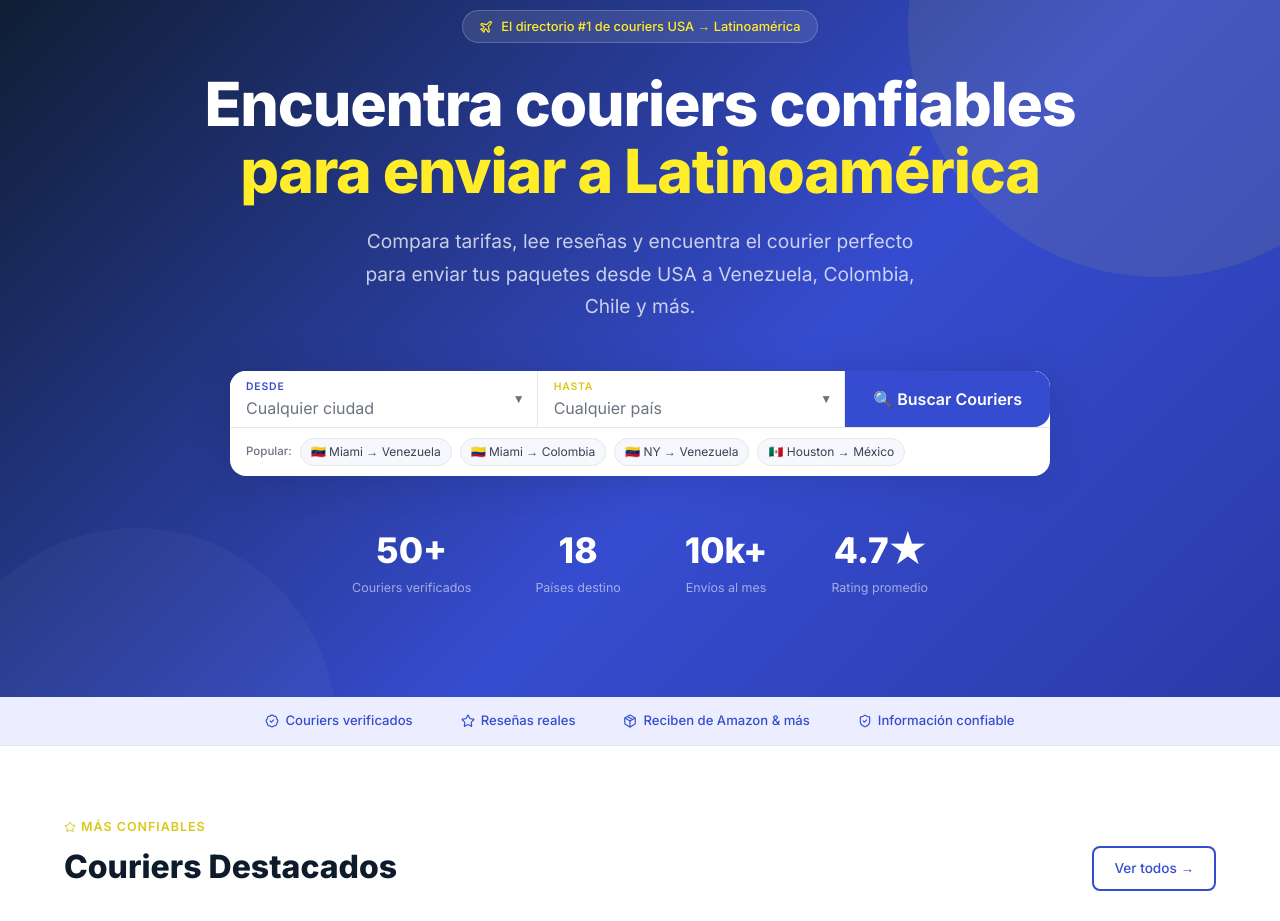
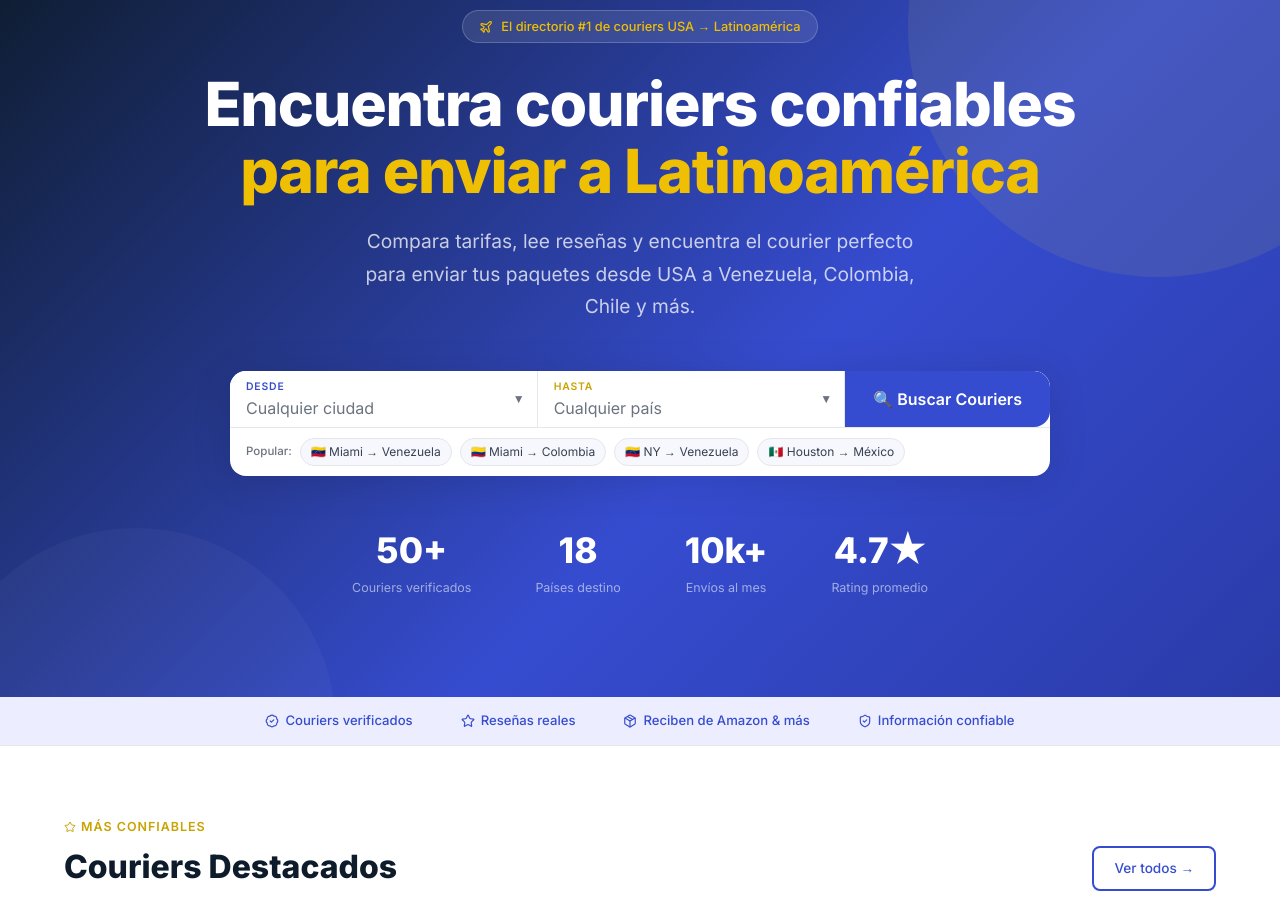
Before and after one commit to EtailReady/envia-latam, a Next.js app: page / in a window 1280 px wide. Shown: the part 135-1056 px from the top of the page. Built offline with nearby package versions, Linux system fonts and the light colour scheme.

Commit message:
rebrand: yellow #FFED29 → #EFBF04

```diff
--- a/app/courier/[slug]/page.tsx
+++ b/app/courier/[slug]/page.tsx
@@ -7,7 +7,7 @@ function Stars({ rating }: { rating: number }) {
   return (
     <span style={{ display: 'inline-flex', gap: '3px' }}>
       {[1,2,3,4,5].map(i => (
-        <Star key={i} size={16} strokeWidth={0} fill={i <= Math.round(rating) ? '#FFED29' : '#D1D5DB'} />
+        <Star key={i} size={16} strokeWidth={0} fill={i <= Math.round(rating) ? '#EFBF04' : '#D1D5DB'} />
       ))}
     </span>
   );
--- a/app/globals.css
+++ b/app/globals.css
@@ -4,8 +4,8 @@
   --brand:       #364CD0;
   --brand-dark:  #2A3BA8;
   --brand-light: #ECEEFF;
-  --accent:      #FFED29;
-  --accent-dark: #D9C71A;
+  --accent:      #EFBF04;
+  --accent-dark: #C9A203;
   --dark:        #0D1B2A;
   --body:        #374151;
   --muted:       #6B7280;
@@ -51,7 +51,7 @@ body { background: var(--white); color: var(--dark); font-family: var(--font-int
 .btn-outline:hover { background: var(--brand); color: white; }
 
 /* Stars */
-.stars { color: #FFED29; font-size: 0.85rem; }
+.stars { color: #EFBF04; font-size: 0.85rem; }
 
 /* Badges */
 .badge-verified {
--- a/app/page.tsx
+++ b/app/page.tsx
@@ -17,13 +17,13 @@ export default function HomePage() {
 
         <div className="container" style={{ textAlign: 'center', position: 'relative', zIndex: 1 }}>
           <div style={{ display: 'inline-flex', alignItems: 'center', gap: '8px', background: 'rgba(255,255,255,0.1)', border: '1px solid rgba(255,255,255,0.2)', borderRadius: '20px', padding: '6px 16px', marginBottom: '28px' }}>
-            <Plane size={14} color="#FFED29" />
-            <span style={{ fontSize: '0.8rem', color: '#FFED29', fontWeight: 500 }}>El directorio #1 de couriers USA → Latinoamérica</span>
+            <Plane size={14} color="#EFBF04" />
+            <span style={{ fontSize: '0.8rem', color: '#EFBF04', fontWeight: 500 }}>El directorio #1 de couriers USA → Latinoamérica</span>
           </div>
 
           <h1 style={{ fontSize: 'clamp(2.2rem, 5vw, 3.8rem)', fontWeight: 800, color: 'white', lineHeight: 1.1, marginBottom: '20px', letterSpacing: '-0.02em' }}>
             Encuentra couriers confiables<br />
-            <span style={{ color: '#FFED29' }}>para enviar a Latinoamérica</span>
+            <span style={{ color: '#EFBF04' }}>para enviar a Latinoamérica</span>
           </h1>
 
           <p style={{ fontSize: 'clamp(1rem, 2vw, 1.2rem)', color: 'rgba(255,255,255,0.75)', maxWidth: '560px', margin: '0 auto 48px', lineHeight: 1.7 }}>
@@ -134,8 +134,8 @@ export default function HomePage() {
       <section className="section" style={{ background: 'linear-gradient(135deg, #0D1B2A, #364CD0)' }}>
         <div className="container" style={{ textAlign: 'center' }}>
           <div style={{ display: 'inline-flex', alignItems: 'center', gap: '8px', background: 'rgba(255,255,255,0.1)', border: '1px solid rgba(255,255,255,0.2)', borderRadius: '20px', padding: '6px 16px', marginBottom: '24px' }}>
-            <ShoppingCart size={14} color="#FFED29" />
-            <span style={{ fontSize: '0.8rem', color: '#FFED29', fontWeight: 500 }}>Compra en USA, envía a Latinoamérica</span>
+            <ShoppingCart size={14} color="#EFBF04" />
+            <span style={{ fontSize: '0.8rem', color: '#EFBF04', fontWeight: 500 }}>Compra en USA, envía a Latinoamérica</span>
           </div>
           <h2 style={{ fontSize: 'clamp(1.5rem, 3vw, 2.2rem)', fontWeight: 800, color: 'white', marginBottom: '12px' }}>
             Compra online y envía con tu courier
--- a/components/CourierCard.tsx
+++ b/components/CourierCard.tsx
@@ -7,7 +7,7 @@ function Stars({ rating }: { rating: number }) {
   return (
     <span style={{ display: 'inline-flex', gap: '2px' }}>
       {[1,2,3,4,5].map(i => (
-        <Star key={i} size={13} strokeWidth={0} fill={i <= Math.round(rating) ? '#FFED29' : '#D1D5DB'} />
+        <Star key={i} size={13} strokeWidth={0} fill={i <= Math.round(rating) ? '#EFBF04' : '#D1D5DB'} />
       ))}
     </span>
   );
@@ -18,7 +18,7 @@ export default function CourierCard({ courier }: { courier: Courier }) {
     <Link href={`/courier/${courier.slug}`} className={`courier-card${courier.featured ? ' featured' : ''}`}>
       {/* Featured banner */}
       {courier.featured && (
-        <div style={{ background: 'linear-gradient(90deg, #FFED29, #D9C71A)', padding: '5px 14px', fontSize: '0.7rem', fontWeight: 700, color: 'var(--dark)', letterSpacing: '0.08em', textTransform: 'uppercase', display: 'flex', alignItems: 'center', gap: '5px' }}>
+        <div style={{ background: 'linear-gradient(90deg, #EFBF04, #C9A203)', padding: '5px 14px', fontSize: '0.7rem', fontWeight: 700, color: 'var(--dark)', letterSpacing: '0.08em', textTransform: 'uppercase', display: 'flex', alignItems: 'center', gap: '5px' }}>
           <Star size={11} fill="var(--dark)" strokeWidth={0} /> Destacado
         </div>
       )}
```
